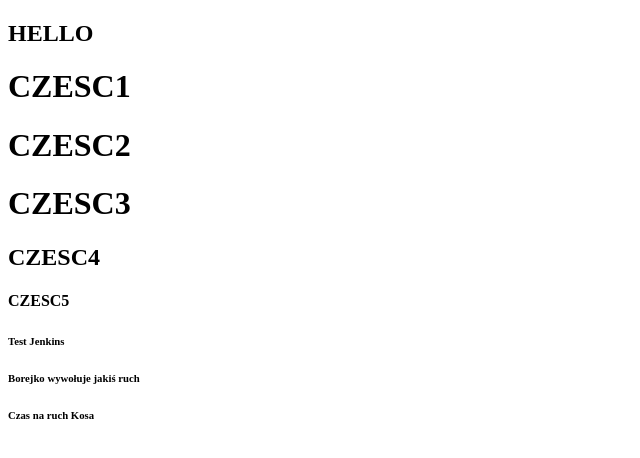
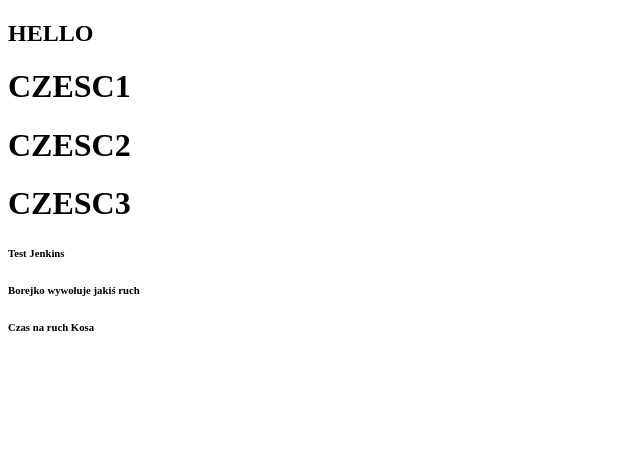
Before and after one commit to michal-bluedew/First-Repo, a plain HTML site: page index.html in a window 1280 px wide. Shown: the whole page, without its empty margins (0-640 px from the left). Drawn offline with Linux system fonts and the light colour scheme.

Commit message:
jenkins test

```diff
--- a/index.html
+++ b/index.html
@@ -9,8 +9,6 @@
 <h1>CZESC1</h1>
 <h1>CZESC2</h1>
 <h1>CZESC3</h1>
-<h2>CZESC4</h2>
-<h4>CZESC5</h4>
 <h6><strong>Test Jenkins</strong></h6>
 <h6><strong>Borejko wywołuje jakiś ruch</strong></h6>
 <h6><strong>Czas na ruch Kosa</strong></h6>
```
